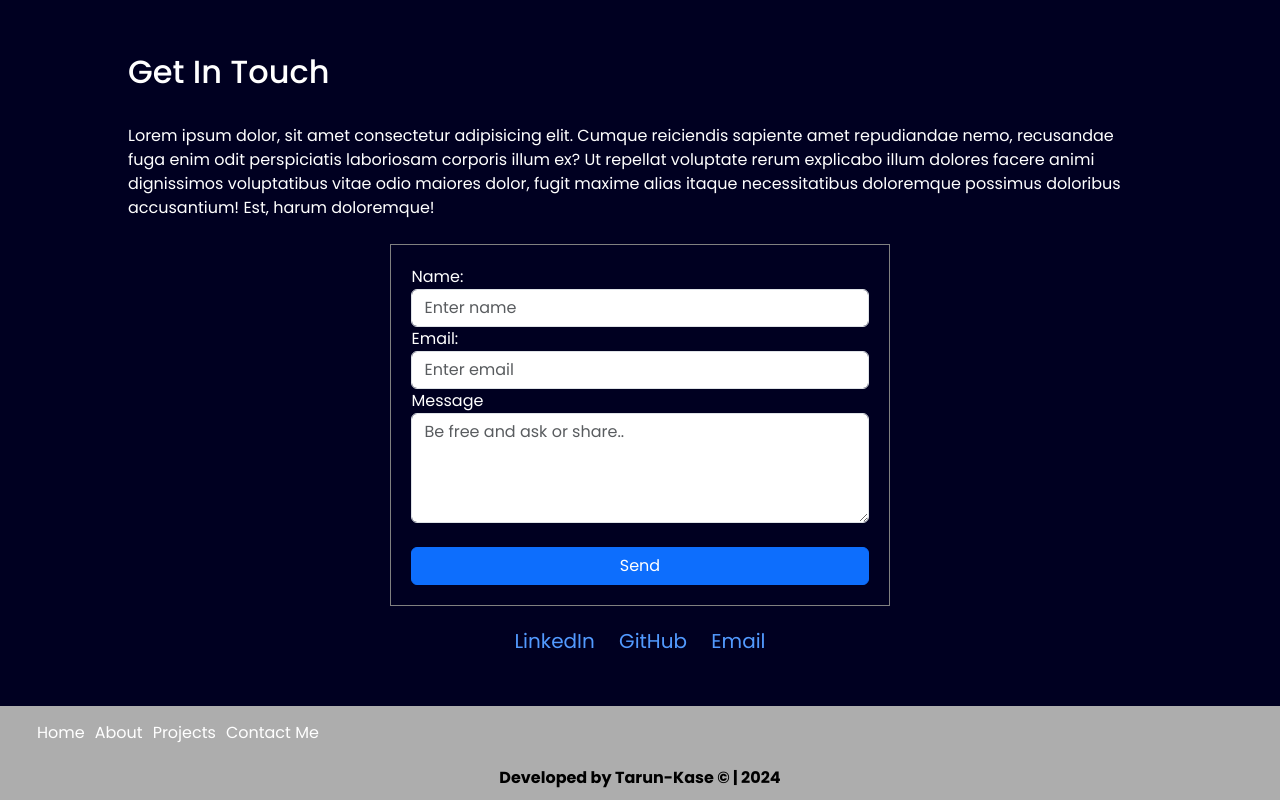
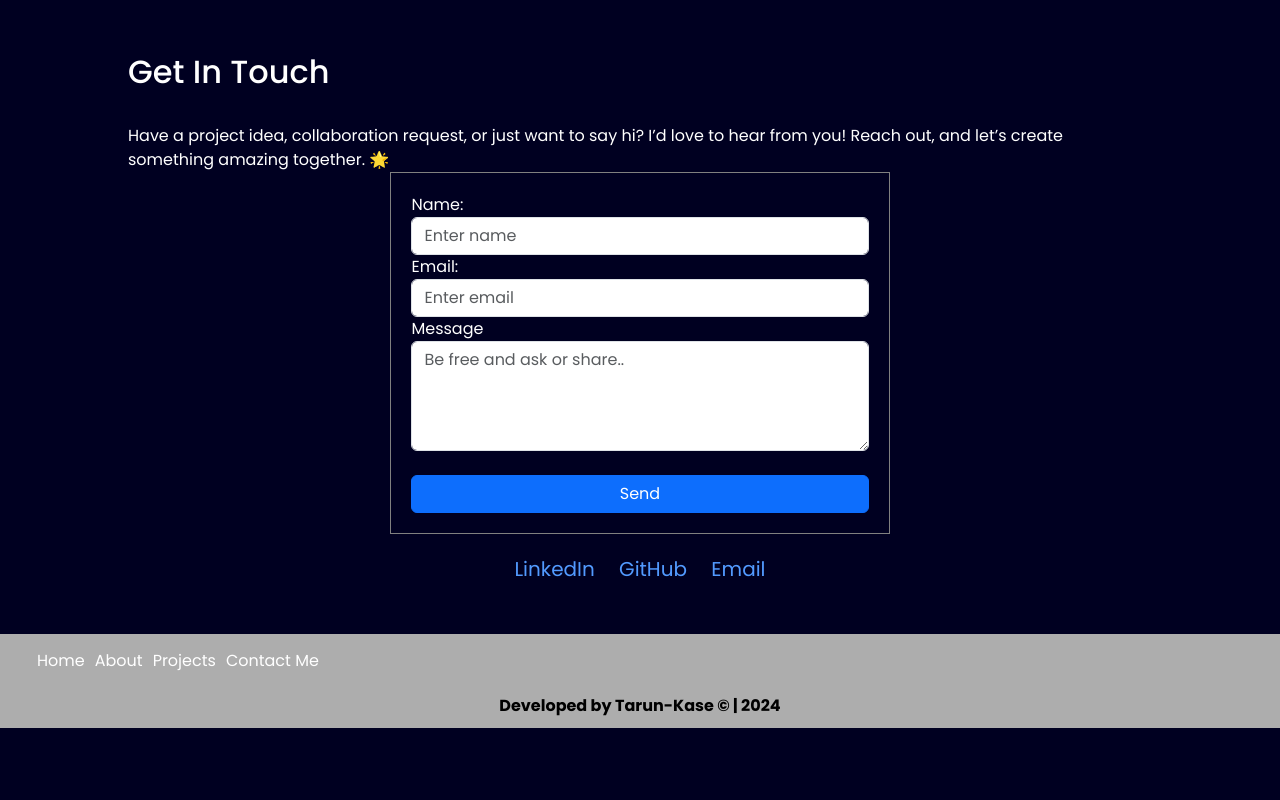
Before and after one commit to tarunkase-web/Project, a plain HTML site: page Index.html in a window 1280 px wide. Shown: the part 3176-3976 px from the top of the page. After the commit the page ends 3904 px from the top, so only its background shows below. Drawn offline with nearby package versions, Linux system fonts and the light colour scheme.

Commit message:
Update Index.html

```diff
--- a/Index.html
+++ b/Index.html
@@ -259,8 +259,7 @@
     <section class="fifthsection">
         <h1>Get In Touch</h1>
         <br>
-        <div>Lorem ipsum dolor, sit amet consectetur adipisicing elit. Cumque reiciendis sapiente amet repudiandae nemo, recusandae fuga enim odit perspiciatis laboriosam corporis illum ex? Ut repellat voluptate rerum explicabo illum dolores facere animi dignissimos voluptatibus vitae odio maiores dolor, fugit maxime alias itaque necessitatibus doloremque possimus doloribus accusantium! Est, harum doloremque!</div>
-
+        <div>Have a project idea, collaboration request, or just want to say hi? I’d love to hear from you! Reach out, and let’s create something amazing together. &#127775;
         <br>
 <div class="container">
 
```
